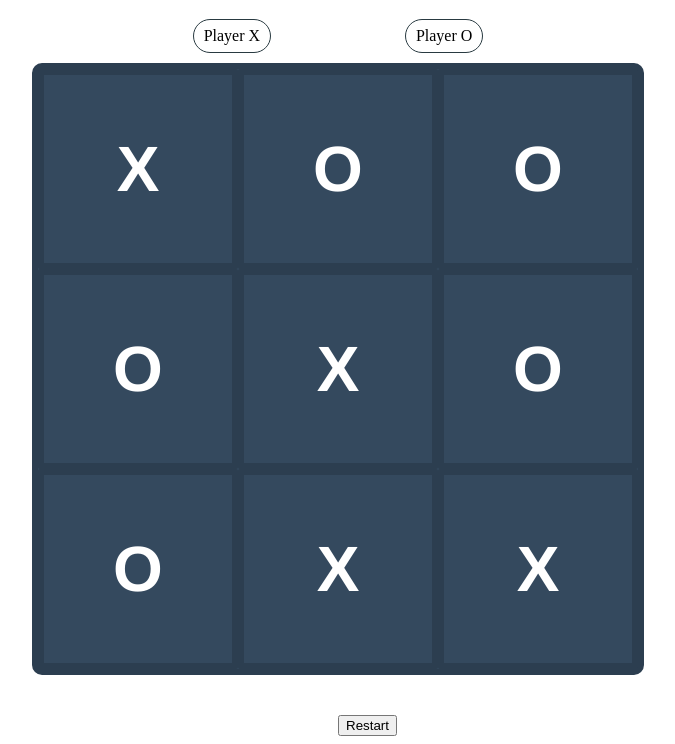
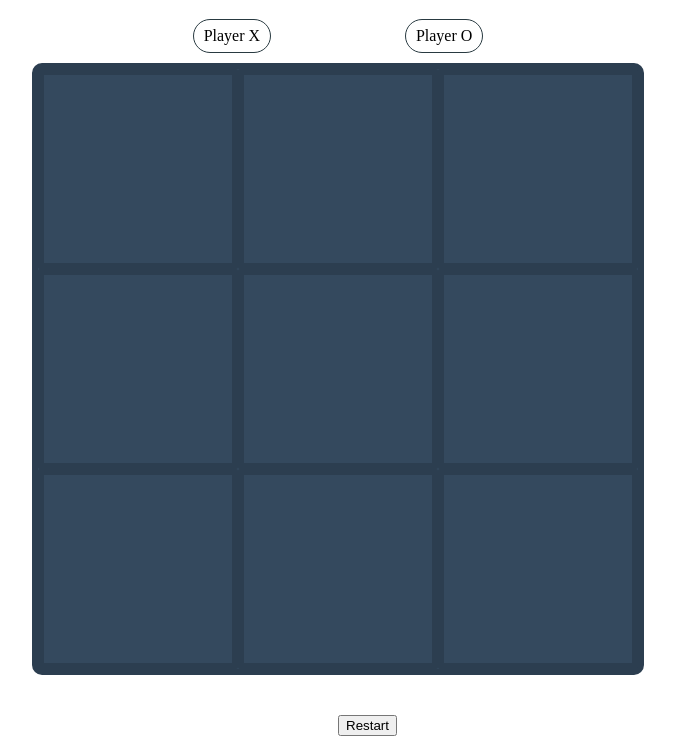
Before and after one commit to kissosDev/tic-tac-toe, a website built with Parcel: page src/pages/game-screen.html in a window 1280 px wide. Shown: the part 61-805 px from the top of the page, without its empty margins (302-977 px from the left). Built offline with nearby package versions, Linux system fonts and the light colour scheme.

Commit message:
update game screen to game logic

```diff
--- a/src/pages/game-screen.html
+++ b/src/pages/game-screen.html
@@ -20,18 +20,23 @@
       </div>
     </div>
     <div class="game-board">
-      <div class="box">X</div>
-      <div class="box">O</div>
-      <div class="box">O</div>
-      <div class="box">O</div>
-      <div class="box">X</div>
-      <div class="box">O</div>
-      <div class="box">O</div>
-      <div class="box">X</div>
-      <div class="box">X</div>
+      <div class="box"></div>
+      <div class="box"></div>
+      <div class="box"></div>
+      <div class="box"></div>
+      <div class="box"></div>
+      <div class="box"></div>
+      <div class="box"></div>
+      <div class="box"></div>
+      <div class="box"></div>
     </div>
     <div>
       <button id="restart_Game">Restart</button>
     </div>
+    <script
+      type="module"
+      src="../code-base/gameplay-core/game-logic.js"
+    ></script>
+    <script src="/src/index.js"></script>
   </body>
 </html>
```
